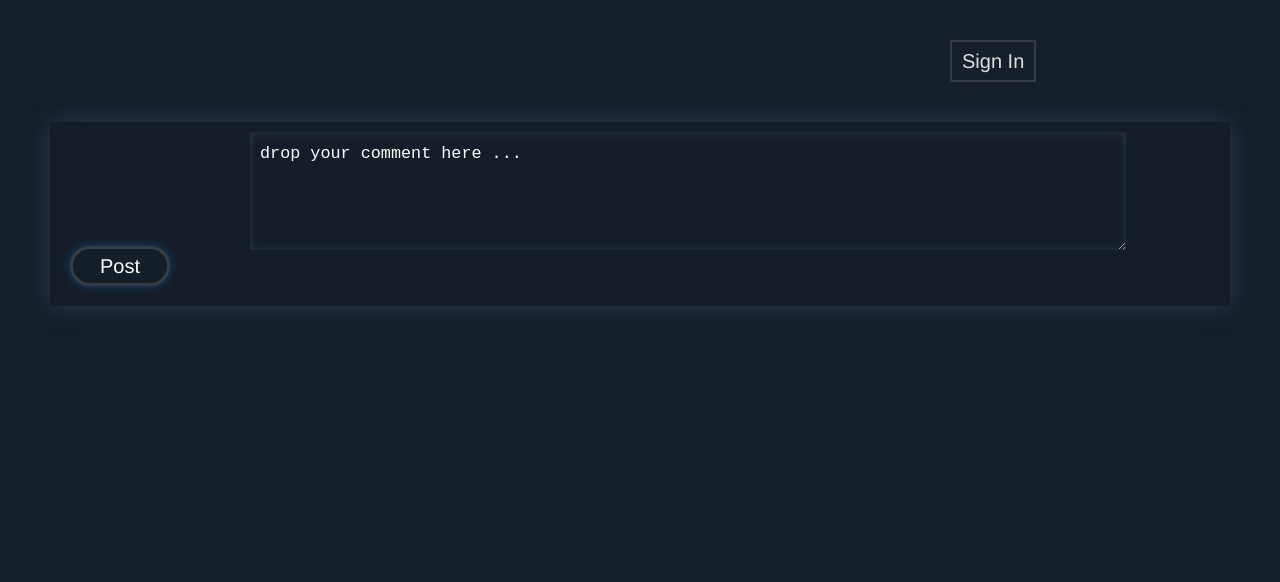
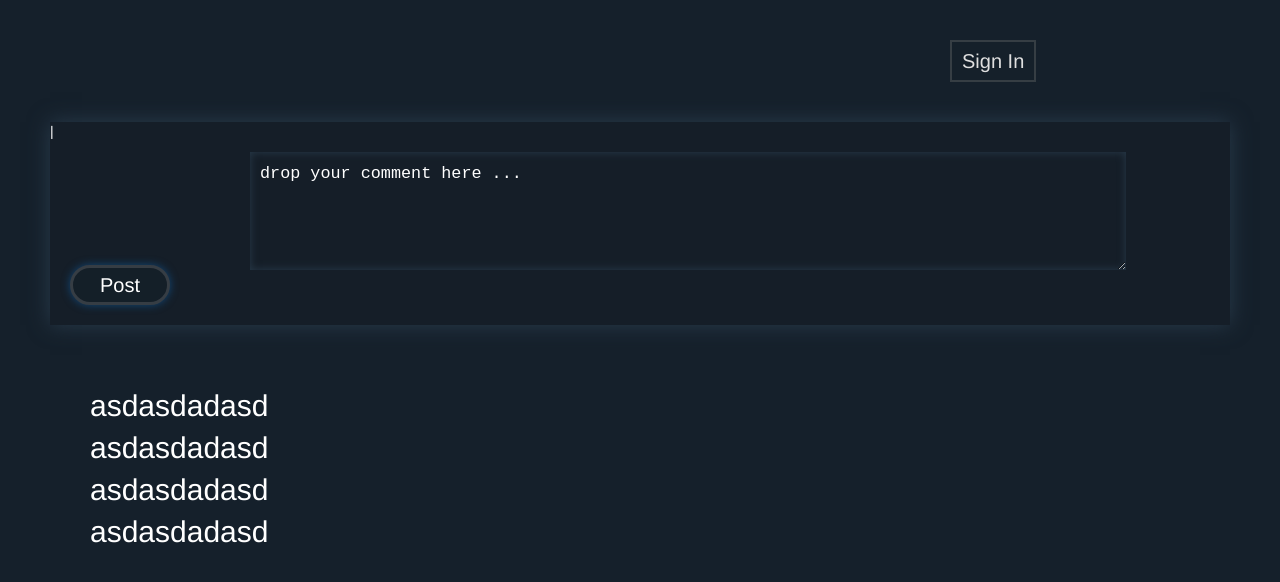
Before and after one commit to vdvinod/my-app, a React (Create React App) app: page /comment in a window 1280 px wide. Shown: the top 582 px of the page. Built offline with nearby package versions, Linux system fonts and the light colour scheme.

Commit message:
comment list added

```diff
--- a/src/Components/App/App.css
+++ b/src/Components/App/App.css
@@ -130,6 +130,11 @@ form>div>label {
     /* margin: 0px !important; */
     box-shadow: 0px 0px 20px 0px #293b4b;
 }
+.comment-container::before {
+    content: "|";
+    height: 50px !important;
+}
+
 .comment-box {
     box-sizing: border-box;
     margin: 10px 0px 10px 200px;
@@ -217,3 +222,20 @@ form>div>label {
     top: 24px;
     left: 20px;
 }
+.show-comments-container{
+    display: grid;
+    grid-template-columns: 100px auto;
+}
+.show-comments-container>div{
+    text-align: center;
+  padding: 20px 0;
+  font-size: 30px;
+}
+.box1{
+    grid-row: 1 / 4;
+    grid-column: 1 / 5;
+}
+.show-comments-container ul {
+    text-decoration: none;
+    list-style: none;
+}
--- a/src/Components/Home/commentlist.js
+++ b/src/Components/Home/commentlist.js
@@ -13,10 +13,20 @@ class CommentList extends React.Component {
     }
     render(){
         this.repeatList();
-        return <div>
-            <ul>
+        return <div className="show-comments-container">
+                <div className="box1">
+
+                </div>
+                <div>
+                <ul>
+                <li>asdasdadasd</li>
+                <li>asdasdadasd</li>
+                <li>asdasdadasd</li>
+                <li>asdasdadasd</li>
                {this.li}
             </ul>
+                </div>
+
         </div>
     }
 }
```
